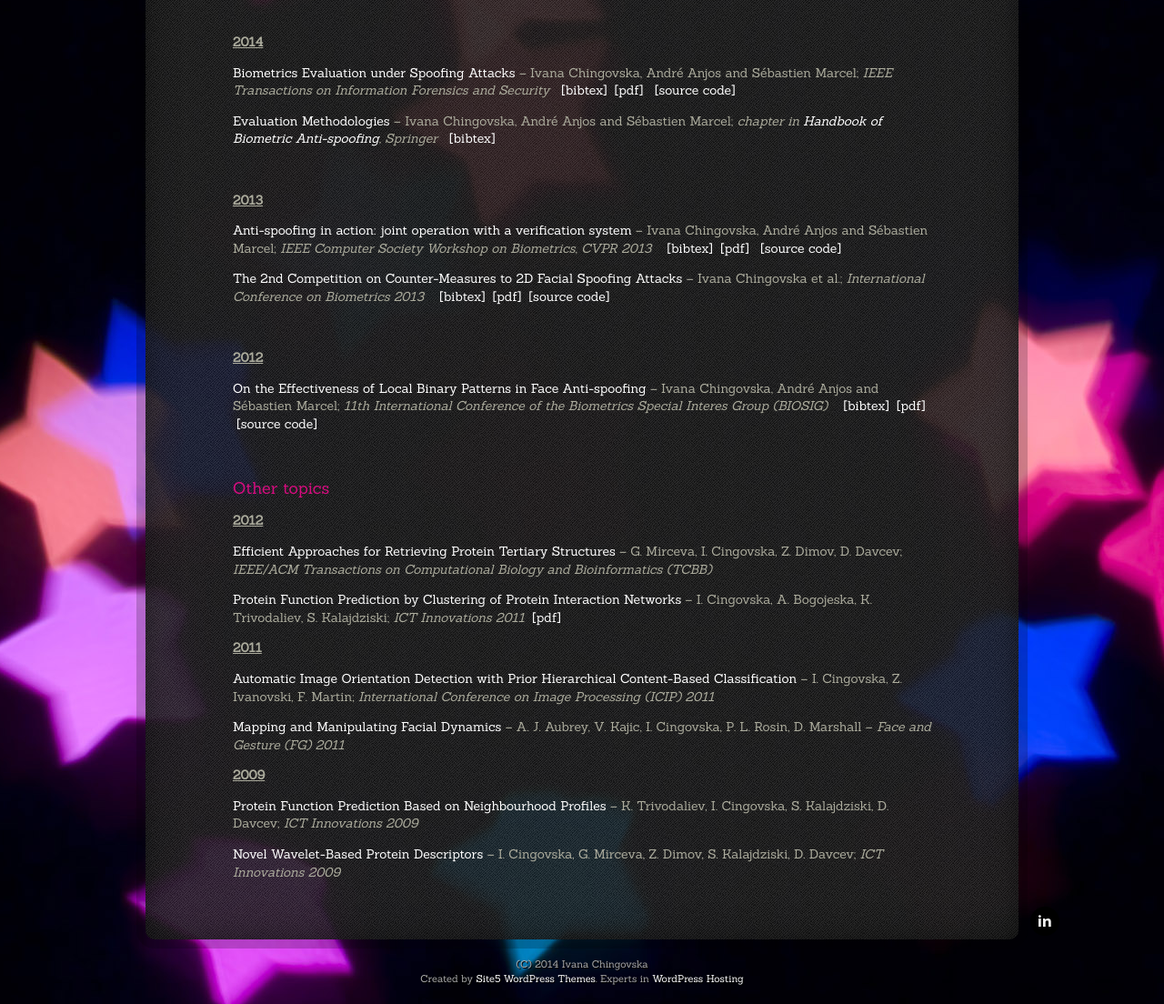
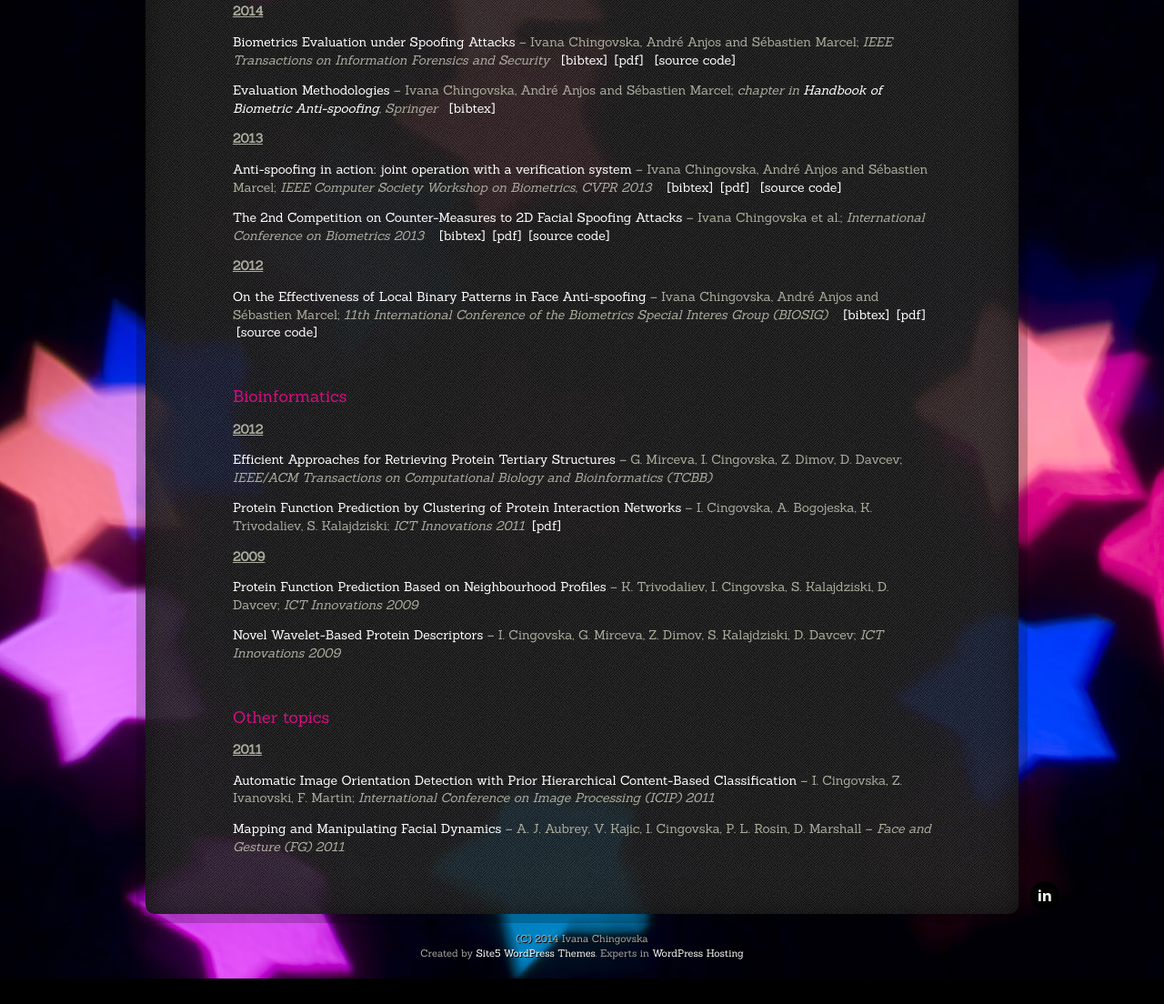
Before and after one commit to ivana7c/ivana7c.github.io, a plain HTML site: page index.html?p=30.html in a window 1280 px wide. Shown: the part 647-1751 px from the top of the page at 91% size. After the commit the page ends 1723 px from the top, so only its background shows below. Drawn offline with Linux system fonts and the light colour scheme; some packages are replaced by stand-ins of ours; a script that the page names is missing.

Commit message:
added anchors to publications page

```diff
--- a/index.html?p=30.html
+++ b/index.html?p=30.html
@@ -136,31 +136,30 @@ body.custom-background { background-color: #000000; background-image: url('wp-co
 				<h1>Publications</h1>
 			</header>
 
-			<p><span style="color: #d60d7f; font-size: large;">Biometrics and anti-spoofing</span></p>
+			<p><a name="Biometrics"><span style="color: #d60d7f; font-size: large;">Biometrics and anti-spoofing</span></a></p>
 <p><span style="text-decoration: underline;"><strong>2015</strong></span></p>
 <p><a href="http://publications.idiap.ch/index.php/publications/show/3069">On the Use of Client-Specific Information for Face Anti-spoofing</a> &#8211; Ivana Chingovska and André Anjos; <i>IEEE Transactions on Information Forensics and Security, Special Issue on biometric spoofing and counter-measures</i>   <a href="http://publications.idiap.ch/index.php/export/publication/3069/bibtex">[bibtex] </a> <a href="http://publications.idiap.ch/downloads/papers/2015/Chingovska_IEEETIFSSI_2015.pdf">[pdf]  </a> <a href="https://pypi.python.org/pypi/antispoofing.clientspec">[source code]</a></p>
-<p>&nbsp;</p>
 <p><span style="text-decoration: underline;"><strong>2014</strong></span></p>
 <p><a href="http://publications.idiap.ch/index.php/publications/show/2922">Biometrics Evaluation under Spoofing Attacks</a> &#8211; Ivana Chingovska, André Anjos and Sébastien Marcel; <i>IEEE Transactions on Information Forensics and Security</i>   <a href="http://publications.idiap.ch/index.php/export/publication/2922/bibtex">[bibtex] </a> <a href="http://publications.idiap.ch/downloads/papers/2014/Chingovska_IEEETIFS_2014.pdf">[pdf]  </a> <a href="https://pypi.python.org/pypi/antispoofing.evaluation">[source code]</a></p>
 <p><a href="http://publications.idiap.ch/index.php/publications/show/2917">Evaluation Methodologies</a> &#8211; Ivana Chingovska, André Anjos and Sébastien Marcel; <i>chapter in <a href="http://www.springer.com/computer/communication+networks/book/978-1-4471-6523-1">Handbook of Biometric Anti-spoofing</a>, Springer  </i> <a href="http://localhost/publications.idiap.ch/index.php/export/publication/2917/bibtexx">[bibtex] </a></p>
-<p>&nbsp;</p>
 <p><span style="text-decoration: underline;"><strong>2013</strong></span></p>
 <p><a href="http://publications.idiap.ch/index.php/publications/show/2573">Anti-spoofing in action: joint operation with a verification system</a> &#8211; Ivana Chingovska, André Anjos and Sébastien Marcel; <i>IEEE Computer Society Workshop on Biometrics, CVPR 2013</i>    <a href="http://publications.idiap.ch/index.php/export/publication/2573/bibtex">[bibtex]</a>  <a href="http://www.idiap.ch/%7Eichingo/resources/papers/Chingovska_CVPR_2013.pdf">[pdf] </a>  <a href="https://pypi.python.org/pypi/antispoofing.fusion_faceverif">[source code]</a></p>
 <p><a href="http://publications.idiap.ch/index.php/publications/show/2572">The 2nd Competition on Counter-Measures to 2D Facial Spoofing Attacks</a> &#8211; Ivana Chingovska et al.; <i>International Conference on Biometrics 2013</i>    <a href="http://publications.idiap.ch/index.php/export/publication/2572/bibtex">[bibtex]</a>  <a href="http://publications.idiap.ch/downloads/papers/2013/Chingovska_ICB2013_2013.pdf">[pdf] </a>  <a href="https://pypi.python.org/pypi/antispoofing.competition_icb2013">[source code]</a></p>
-<p>&nbsp;</p>
 <p><span style="text-decoration: underline;"><strong>2012</strong></span></p>
 <p><a href="http://publications.idiap.ch/index.php/publications/show/2447">On the Effectiveness of Local Binary Patterns in Face Anti-spoofing</a> &#8211; Ivana Chingovska, André Anjos and Sébastien Marcel; <i>11th International Conference of the Biometrics Special Interes Group (BIOSIG)</i>    <a href="http://publications.idiap.ch/index.php/export/publication/2447/bibtex">[bibtex]</a>  <a href="http://publications.idiap.ch/downloads/papers/2012/Chingovska_IEEEBIOSIG2012_2012.pdf">[pdf]</a>  <a href="http://pypi.python.org/pypi/antispoofing.lbp">[source code]</a></p>
 <p><strong> </strong></p>
-<p><span style="color: #d60d7f; font-size: large;">Other topics</span></p>
+<p><a name="Bioinformatics"><span style="color: #d60d7f; font-size: large;">Bioinformatics</span></a></p>
 <p><span style="text-decoration: underline;"><strong>2012</strong></span></p>
 <p><span style="color: #ffffff; font-size: normal;">Efficient Approaches for Retrieving Protein Tertiary Structures</span> &#8211; G. Mirceva, I. Cingovska, Z. Dimov, D. Davcev; <i>IEEE/ACM Transactions on Computational Biology and Bioinformatics (TCBB)</i></p>
 <p><span style="color: #ffffff; font-size: normal;">Protein Function Prediction by Clustering of Protein Interaction Networks</span> &#8211; I. Cingovska, A. Bogojeska, K. Trivodaliev, S. Kalajdziski; <i>ICT Innovations 2011</i>  <a href="http://localhost/www.researchgate.net/publication/230724852_Protein_Function_Prediction_by_clustering_of_Protein-_Protein_Interaction_Network/file/9fcfd503732045f7dc.pdf">[pdf]</a></p>
+<p><span style="text-decoration: underline;"><strong>2009</strong></span></p>
+<p><span style="color: #ffffff; font-size: normal;">Protein Function Prediction Based on Neighbourhood Profiles</span> &#8211; K. Trivodaliev, I. Cingovska, S. Kalajdziski, D. Davcev; <i>ICT Innovations 2009</i></p>
+<p><span style="color: #ffffff; font-size: normal;">Novel Wavelet-Based Protein Descriptors</span> &#8211; I. Cingovska, G. Mirceva, Z. Dimov, S. Kalajdziski, D. Davcev; <i>ICT Innovations 2009</i></p>
+<p>&nbsp;</p>
+<p><a name="Other"><span style="color: #d60d7f; font-size: large;">Other topics</span></a></p>
 <p><span style="text-decoration: underline;"><strong>2011</strong></span></p>
 <p><span style="color: #ffffff; font-size: normal;">Automatic Image Orientation Detection with Prior Hierarchical Content-Based Classification</span> &#8211; I. Cingovska, Z. Ivanovski, F. Martin; <em>International Conference on Image Processing (ICIP) 2011</em></p>
 <p><span style="color: #ffffff; font-size: normal;">Mapping and Manipulating Facial Dynamics</span> &#8211; A. J. Aubrey, V. Kajic, I. Cingovska, P. L. Rosin, D. Marshall &#8211; <i>Face and Gesture (FG) 2011</i></p>
-<p><span style="text-decoration: underline;"><strong>2009</strong></span></p>
-<p><span style="color: #ffffff; font-size: normal;">Protein Function Prediction Based on Neighbourhood Profiles</span> &#8211; K. Trivodaliev, I. Cingovska, S. Kalajdziski, D. Davcev; <i>ICT Innovations 2009</i></p>
-<p><span style="color: #ffffff; font-size: normal;">Novel Wavelet-Based Protein Descriptors</span> &#8211; I. Cingovska, G. Mirceva, Z. Dimov, S. Kalajdziski, D. Davcev; <i>ICT Innovations 2009</i></p>
 
 
 		</article>
```
Also changed, not shown: index.html?feed=rss2.html (+1 -1 lines), index.html?page_id=30.html (+7 -8 lines).
